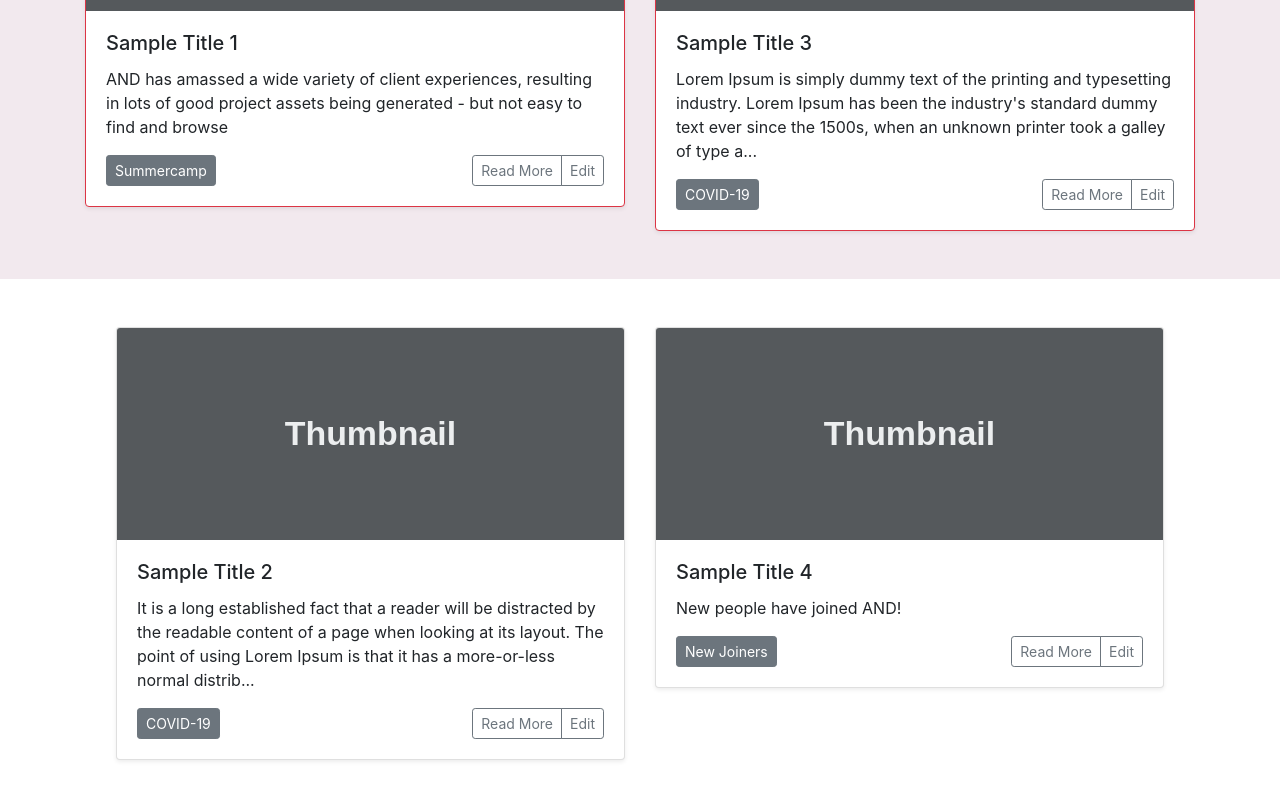
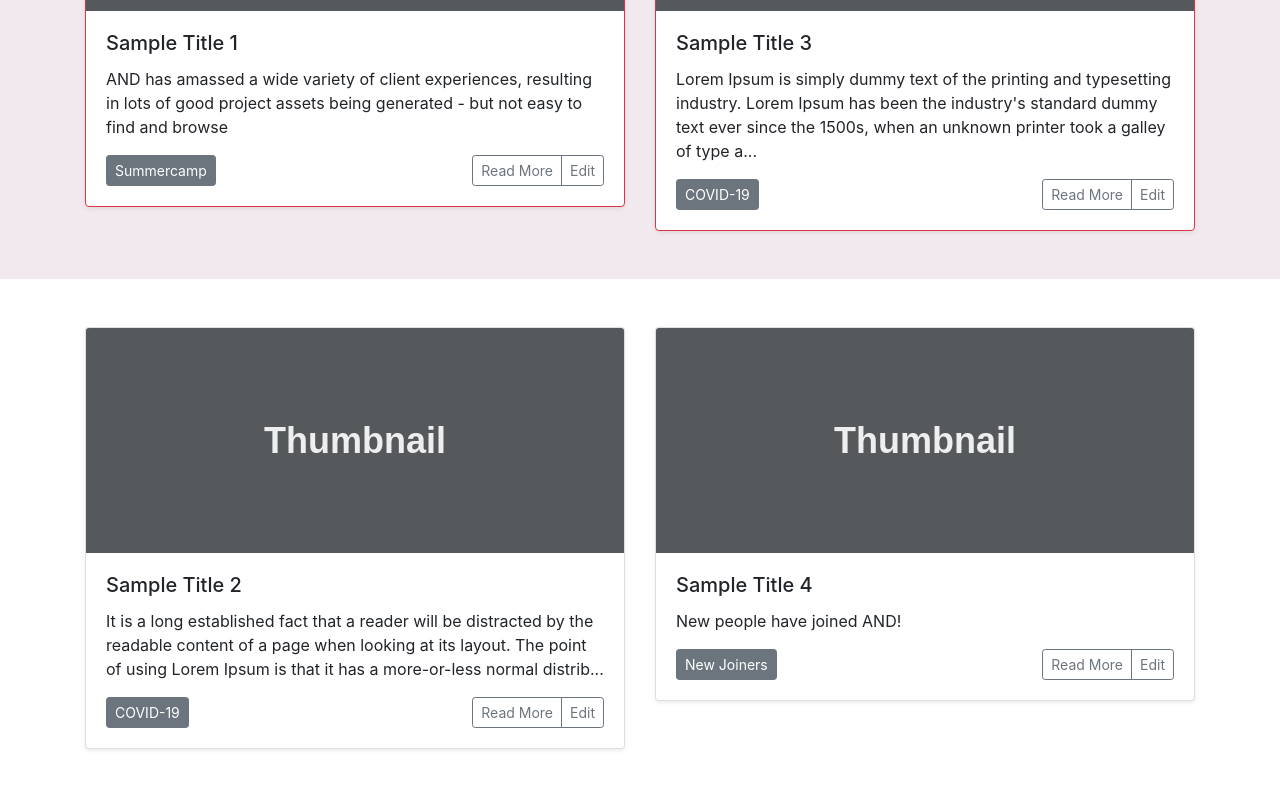
Before and after one commit to jishajaffer/React-Amplify, a React (Create React App) app: page /home in a window 1280 px wide. Shown: the part 392-1192 px from the top of the page. Built offline with nearby package versions, Linux system fonts and the light colour scheme; sample sign-in values are in the browser's storage.

Commit message:
fix margins on non-highlighted section

```diff
--- a/src/pages/Home/Home.js
+++ b/src/pages/Home/Home.js
@@ -79,7 +79,7 @@ function Home(props) {
         <div className="container">
           {chunkArticles(nonhighlightedArticles, 2).map((articleGroup, groupIndex) => {
             return (
-              <div className="row ml-3 mr-3" key={groupIndex}>
+              <div className="row" key={groupIndex}>
                 {articleGroup.map((article, articleIndex) => {
                   const { id: articleId, title: articleTitle, content: articleContent, category: articleCategory } = article;
                   return (
```
